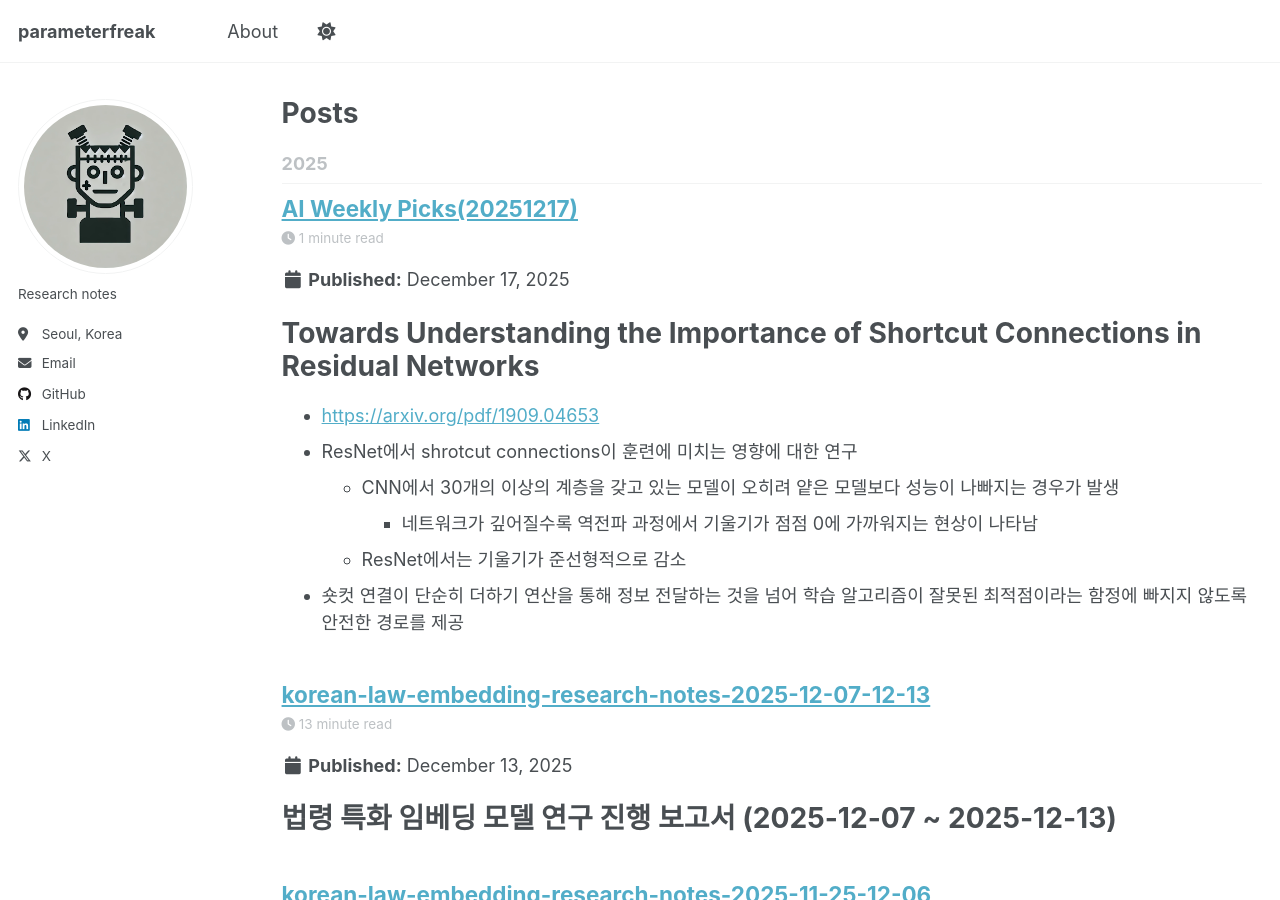
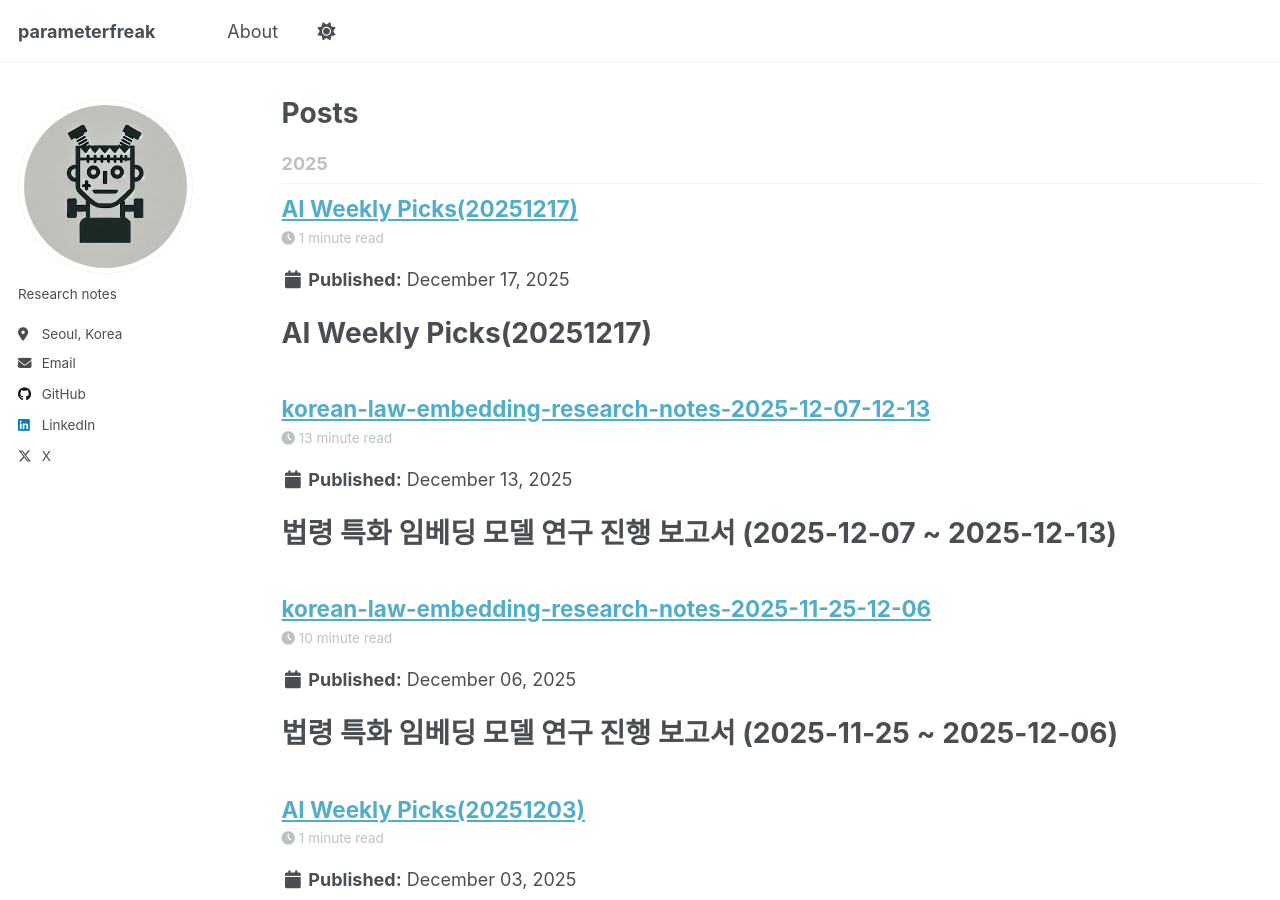
Before and after one commit to parameterfreak/parameterfreak.github.io, a Jekyll site: the page built from _pages/year-archive.html, in a window 1280 px wide and 900 px high. Built offline with Jekyll 4.4.1, drawn with Linux system fonts in a browser that asks for light colours; a script that is not in the unit is left out.

Commit message:
update 2025-12-17-ai-weekly-picks

```diff
--- a/_posts/2025-12-17-ai-weekly-picks.md
+++ b/_posts/2025-12-17-ai-weekly-picks.md
@@ -7,6 +7,8 @@ tags:
   - News
   - Reference
 ---
+
+# AI Weekly Picks(20251217)
 
 # Towards Understanding the Importance of Shortcut Connections in Residual Networks
 - [https://arxiv.org/pdf/1909.04653](https://arxiv.org/pdf/1909.04653)
```
